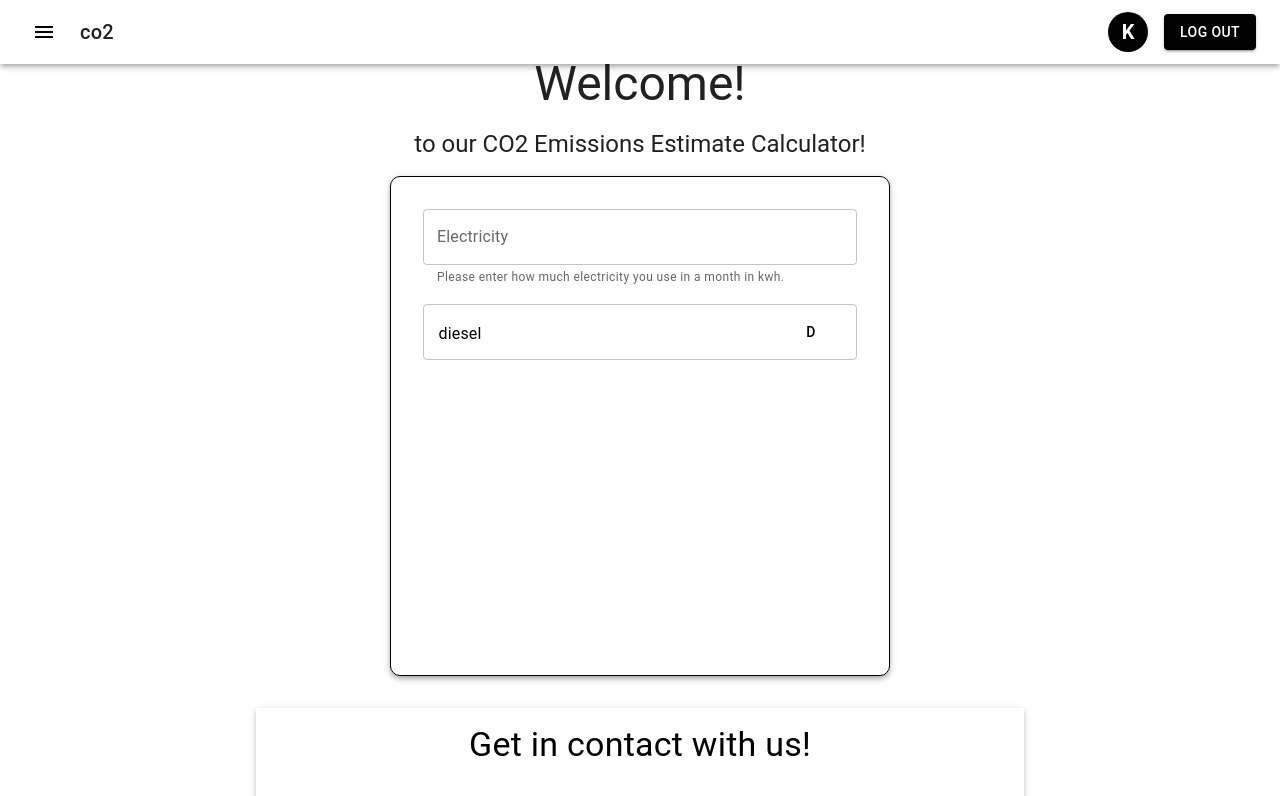
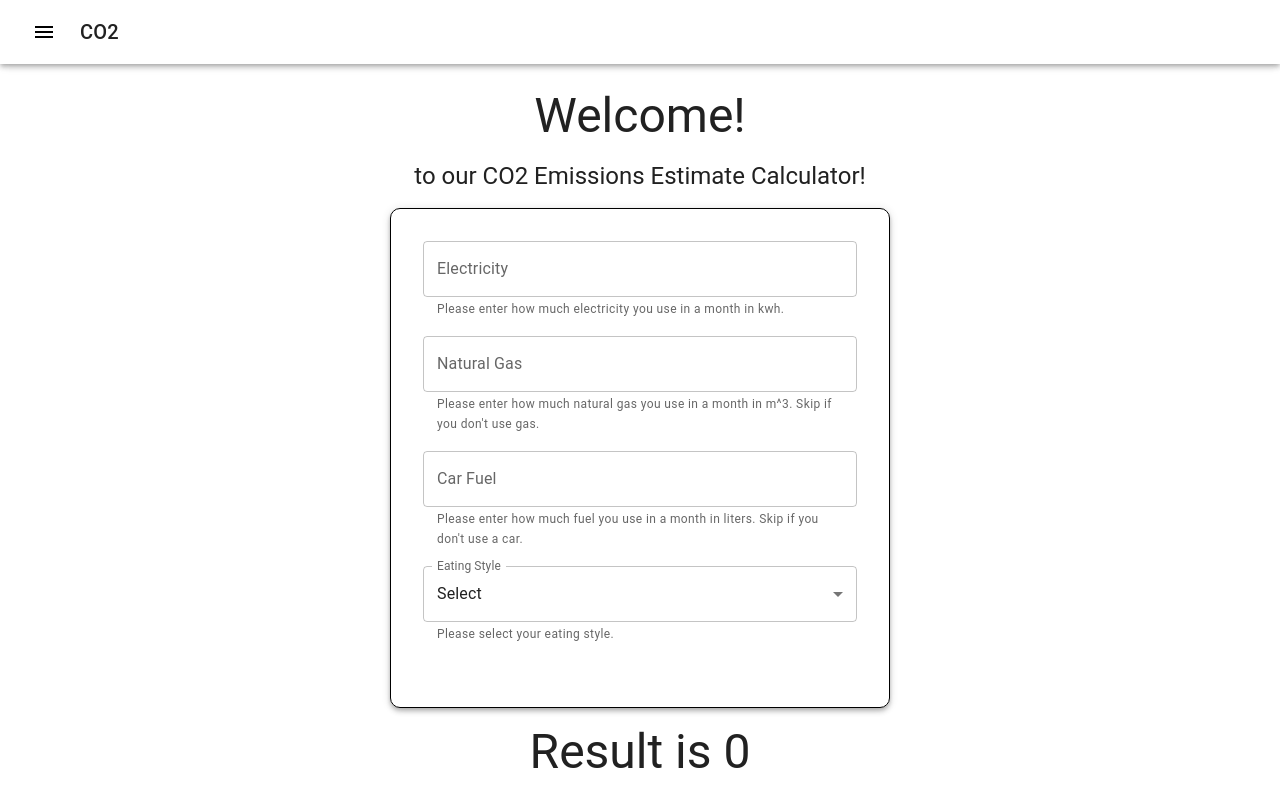
Before and after one commit to KeremGozaydin/idd2.0, a Next.js app: page /co2 in a window 1280 px wide. Shown: the top 796 px of the page. Built offline with nearby package versions, Linux system fonts and the light colour scheme.

Commit message:
aboa boa

```diff
--- a/components/Navbar.tsx
+++ b/components/Navbar.tsx
@@ -18,11 +18,6 @@ let navlinks: navlinks = {
       "text": "Home",
       "tooltip": "Home Page!",
       "path": "/"
-    },
-    "/faq": {
-      "text": "FAQ",
-      "tooltip": "Frequently Asked Questions!",
-      "path": "/faq"
     },
     "/about": {
       "text": "About Us",
@@ -50,6 +45,12 @@ export default function NavBar() {
     const context = useContext(GlobalContext);
     const router = useRouter();
 
+    useEffect(() => {
+        Object.keys(navlinks).map((obj) => {
+            console.log(navlinks[obj].text)
+        })
+    },[])
+
     const [navMenuAnchorEl, setNavMenuAnchorEl] = useState<null | HTMLElement>();
 
     let menuOpen = Boolean(navMenuAnchorEl);
@@ -61,9 +62,6 @@ export default function NavBar() {
         setNavMenuAnchorEl(null);
     };
 
-    useEffect(() => {
-        console.log(router.route.split('/')[1]);
-    },[])
     return (
         <>
             <AppBar color="secondary">
@@ -72,42 +70,28 @@ export default function NavBar() {
                     <MenuIcon sx={{color: 'primary.main'}}/>
                 </IconButton>
 
-                <Typography sx={{flexGrow: 1}} variant="h6">{router.route.split('/')[1] === '' ? 'home' : router.route.split('/')[1]}</Typography>
+                <Typography sx={{flexGrow: 1}} variant="h6">{navlinks[router.route].text}</Typography>
                 <Menu
                     open={menuOpen}
                     anchorEl={navMenuAnchorEl}
                     onClose={handleMainMenuClose}
                 >
-                    {Object.values(navlinks).map((link:any,index:number) =>
-                        router.asPath !== link.path ?
+                    {Object.keys(navlinks).map((link:any,index:number) =>
+                        router.asPath !== navlinks[link]["path"] ?
                         (
                             <Link
                                 key={index}
                                 style={{flexGrow: 1}}
                                 onClick={handleMainMenuClose}
-                                href={link.path}
+                                href={navlinks[link]["path"]}
                             >
                                 <MenuItem>
-                                {link.text}
+                                {navlinks[link]["text"]}
                                 </MenuItem>
                             </Link>
                         ) : ''
                     )}
                 </Menu>
-                {
-                    context.user !== undefined ?
-                    <>
-                        <Tooltip title={context.user.userName}>
-                            <Avatar sx={{bgcolor: 'primary.main', color: 'secondary.main', fontWeight: "600", mr: 2}}>
-                                {context.user.userName?.slice(0,1)}
-                            </Avatar>
-                        </Tooltip>
-                        <Button variant="contained">
-                            Log Out
-                        </Button>
-                    </> :
-                        <Typography>Log In</Typography>
-                }
                 </Toolbar>
             </AppBar>
         </>
--- a/context/global.tsx
+++ b/context/global.tsx
@@ -1,19 +1,40 @@
-import { createContext, useState } from "react"
+import { createContext, useEffect, useState } from "react"
 
 interface User {
     userName: String
 }
 
-interface GlobalContextProps {
-    user: User
+interface Co2Values {
+    [key:string]: number | undefined,
+    electricity?: number,
+    naturalGas?: number,
+    carFuel?: number
+    eatingStyle?: EatingStyle
 }
 
-export const GlobalContext = createContext<GlobalContextProps>({user: {userName: ''}})
+enum EatingStyle {
+    Vegan = 1059,
+    Vegetarian = 1387,
+    Omnivore = 2372
+}
+
+interface GlobalContextProps {
+    user: User,
+    co2Values: Co2Values,
+    setCo2Values: (co2: Co2Values) => void
+}
+
+export const GlobalContext = createContext<GlobalContextProps>({user: {userName: ''}, co2Values: {}, setCo2Values: () => {}});
 
 export const GlobalContextProvider = (props: any) => {
     let [user, setUser] = useState<User>({userName: 'Kerem Gözaydin'});
+    let [co2Values, setCo2Values] = useState({});
+
+    useEffect(() => {
+        console.log("CO2 Values: ", co2Values)
+    },[co2Values])
     return (
-        <GlobalContext.Provider value={{user}}>
+        <GlobalContext.Provider value={{user, co2Values, setCo2Values}}>
             {props.children}
         </GlobalContext.Provider>
     )
--- a/package.json
+++ b/package.json
@@ -20,6 +20,7 @@
     "appwrite": "^10.2.0",
     "eslint": "8.32.0",
     "eslint-config-next": "13.1.3",
+    "marked-react": "^1.3.2",
     "next": "13.1.3",
     "pocketbase": "^0.10.1",
     "pocketbase-react": "^0.1.28",
--- a/pages/blogs/index.tsx
+++ b/pages/blogs/index.tsx
@@ -42,7 +42,7 @@ export default function BlogPage({data}: any) {
                                 </Box>
                             } mainBoxSx={{width:"min-content"}}>
                                 <Link href={`/blogs/${rec.$id}`}>
-                                    <Typography>{getFirst100char(rec.post)}...</Typography>
+                                    <Typography>{getFirst100char(rec.post_in_str)}...</Typography>
                                 </Link>
                             </ImageCard>
                         )
--- a/pages/co2.tsx
+++ b/pages/co2.tsx
@@ -1,15 +1,54 @@
-import { Box, Button, FormControl, OutlinedInput, InputAdornment, InputLabel, TextField, Typography } from "@mui/material";
-import { useState } from "react";
+import { GlobalContext } from "@/context/global";
+import { Box, TextField, Typography } from "@mui/material";
+import { useContext } from "react";
+
+let values:
+{
+    [key:string]: number
+} = {
+    electricity: 0.38,
+    naturalGas: 1.9,
+    carFuel: 2.3
+}
+
+let eatingStyle = [
+{
+    label: "Select",
+    value: 0
+},
+{
+    label: "Vegan",
+    value: 1059
+},
+{
+    label: "Vegetarian",
+    value: 1387
+},
+{
+    label: "Omnivore",
+    value: 2372
+}
+]
 
 export default function CO2() {
-    let [DorG, setDorG] = useState("diesel");
+    let {setCo2Values, co2Values} = useContext(GlobalContext);
+    let handleEatingStyleChange = (event: React.ChangeEvent<HTMLInputElement>) => {
+        if (!event.target.value) return
+        setCo2Values({...co2Values, [event.target.id]: parseInt(event.target.value)})
+    }
+    let handleChange = (event: React.ChangeEvent<HTMLInputElement>) => {
+        if (!event.target.value) return
+        setCo2Values({...co2Values, [event.target.id]: parseInt(event.target.value)*values[event.target.id] * 12})
+    }
+
     return (
         <div className="page">
             <Box sx={{
                 display: "flex",
                 flexFlow: "column nowrap",
                 alignItems: "center",
-                gap: "1em"
+                gap: "1em",
+                marginTop: "2em"
             }}>
                 <Typography variant="h3">Welcome!</Typography>
                 <Typography variant="h5">to our CO2 Emissions Estimate Calculator!</Typography>
@@ -30,16 +69,52 @@ export default function CO2() {
                         label="Electricity"
                         variant="outlined"
                         helperText="Please enter how much electricity you use in a month in kwh."
+                        onChange={handleChange}
+                        type="number"
                     />
-                    <FormControl>
-                        <InputLabel sx={{backgroundColor: "white", padding:"0.1em",color:"black"}} htmlFor="gasordiesel">{DorG}</InputLabel>
-                        <OutlinedInput id="gasordiesel" endAdornment={
-                            <InputAdornment position="end">
-                                <Button onClick={() => setDorG(DorG == "diesel" ? "gas" : "diesel")}>{DorG == "diesel" ? "D" : "G"}</Button>
-                            </InputAdornment>
-                        }/>
-                    </FormControl>
+                    <TextField
+                        id="naturalGas"
+                        label="Natural Gas"
+                        variant="outlined"
+                        helperText="Please enter how much natural gas you use in a month in m^3. Skip if you don't use gas."
+                        onChange={handleChange}
+                        type="number"
+                    />
+                    <TextField
+                        id="carFuel"
+                        label="Car Fuel"
+                        variant="outlined"
+                        helperText="Please enter how much fuel you use in a month in liters. Skip if you don't use a car."
+                        onChange={handleChange}
+                        type="number"
+                    />
+                    <TextField
+                        id="eatingStyle"
+                        select
+                        label="Eating Style"
+                        variant="outlined"
+                        helperText="Please select your eating style."
+                        onChange={handleEatingStyleChange}
+                        SelectProps={{
+                            native: true,
+                          }}
+                    >
+                        {eatingStyle.map((option) => {
+                            return (
+                                <option key={option.label} value={option.value}>
+                                    {option.label}
+                                </option>
+                            )
+                        })
+                        }
+                    </TextField>
                 </Box>
+                <Typography variant="h3">Result is {Math.round(Object.keys(co2Values).reduce((a,b) => a + co2Values[b],0) * 100)/100}</Typography>
+                <Typography>{
+                    Math.round(Object.keys(co2Values).reduce((a,b) => a + co2Values[b],0) * 100)/100 < 5000 ? "You are doing great!" :
+                    Math.round(Object.keys(co2Values).reduce((a,b) => a + co2Values[b],0) * 100)/100 < 8000 ? "Right around the average." :
+                    "You should consider reducing your emissions!"
+                }</Typography>
             </Box>
         </div>
     )
```
Also changed, not shown: pages/blogs/[post].tsx (+8 -47 lines), pages/faq.tsx (deleted, +0 -7 lines), pages/index.tsx (+13 -0 lines), components/abo.js (added), shitbox.txt (deleted), 1 other file (tests, documents, lock files or other folders).
